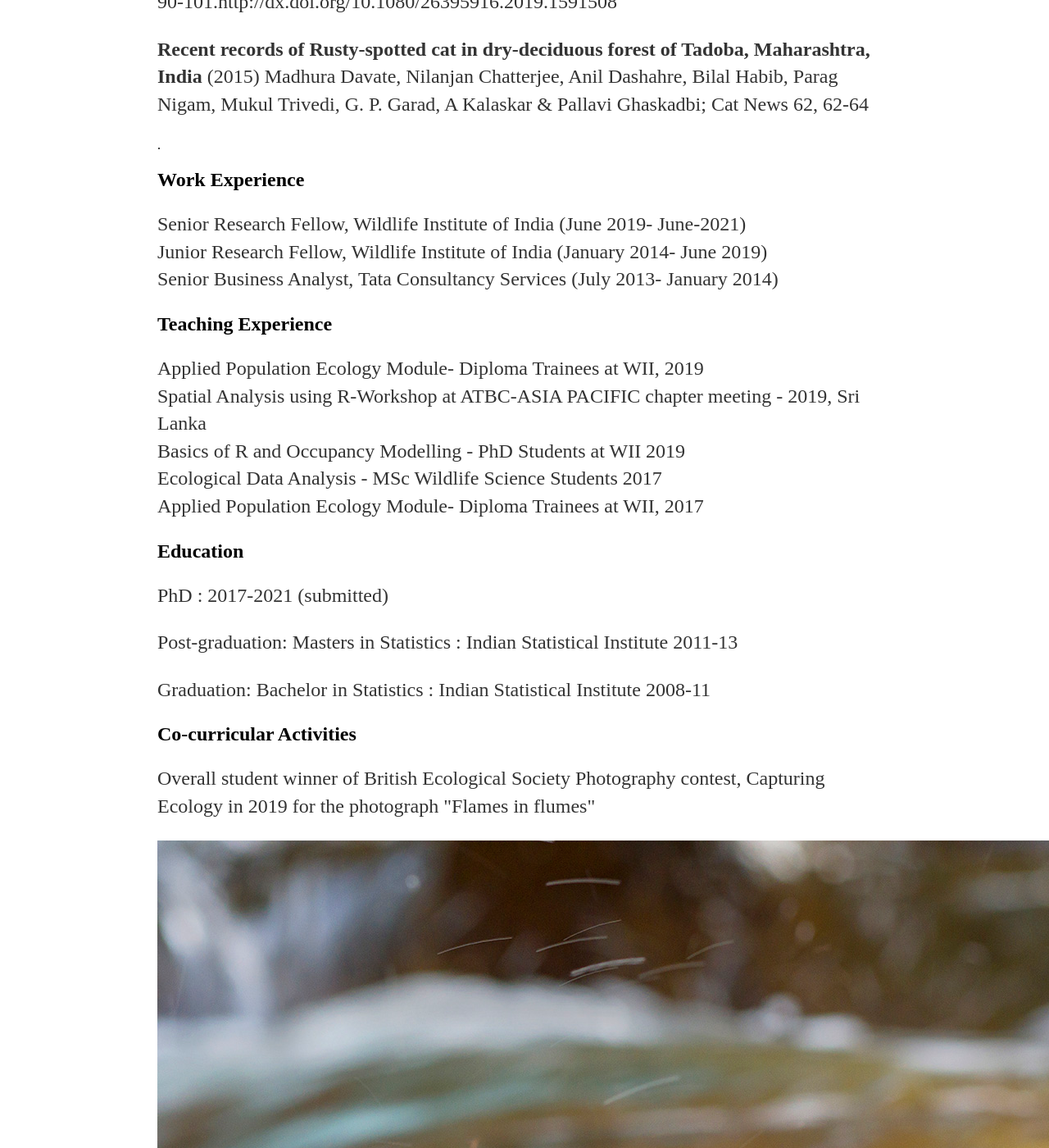
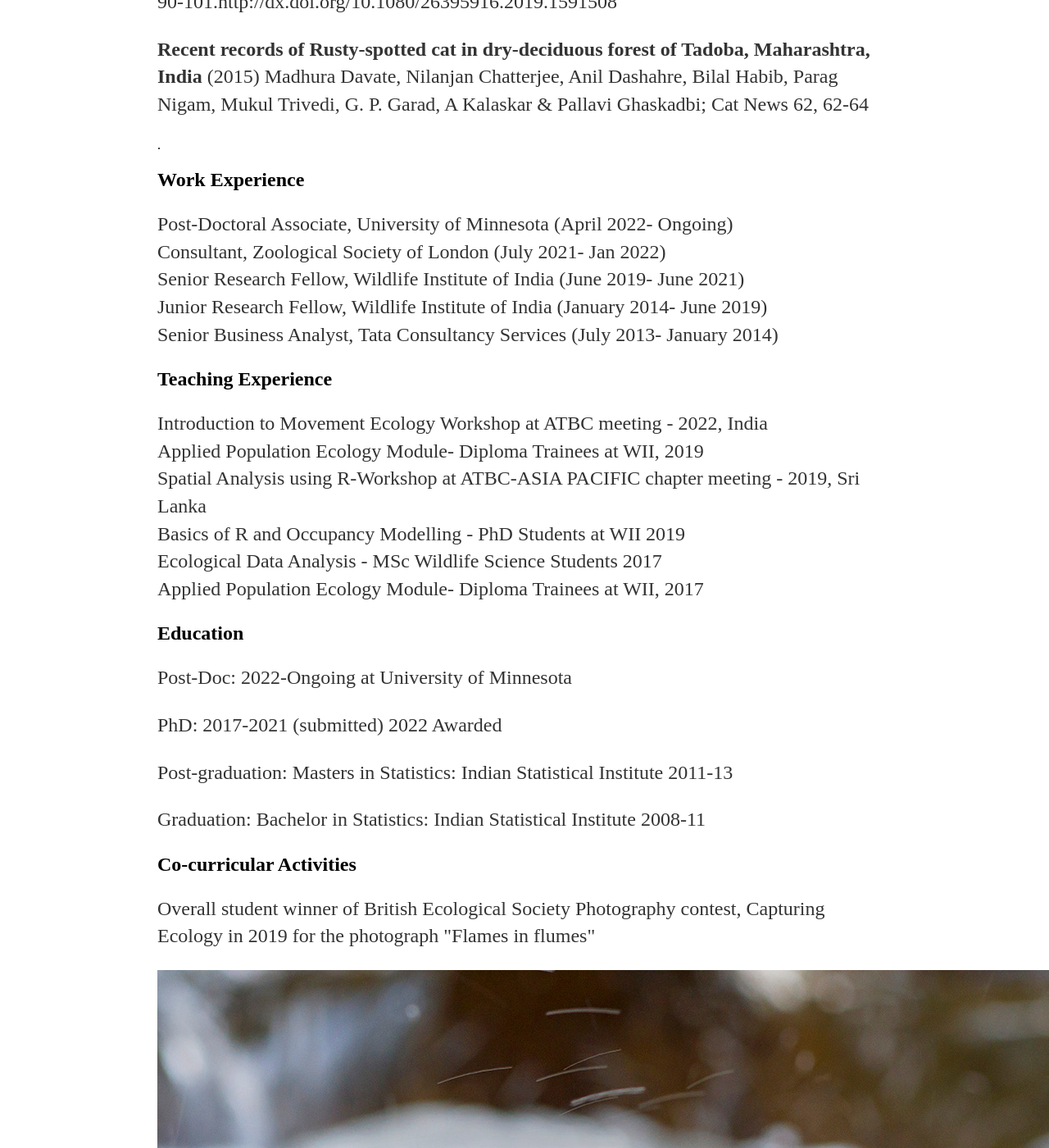
Before and after one commit to nilanjanchatterjee/nilanjanchatterjee.github.io, a Jekyll site: the page built from cv/index.html, in a window 1280 px wide and 1400 px high, scrolled down 2539 px. Shown: the whole window at 82% size. Built offline with Jekyll 4.4.1, drawn with Linux system fonts in a browser that asks for light colours.

Commit message:
Updated cv

```diff
--- a/cv/index.html
+++ b/cv/index.html
@@ -39,13 +39,17 @@ Maharashtra, India</strong> (2015) Madhura Davate, Nilanjan Chatterjee, Anil Das
 
           </a>.
                                        <h2>Work Experience</h2>
-                                        <p> Senior Research Fellow, Wildlife Institute of India (June 2019- June-2021) <br>
+                                        <p> Post-Doctoral Associate, University of Minnesota (April 2022- Ongoing) <br>
+					    Consultant, Zoological Society of London (July 2021- Jan 2022) <br>
+					    Senior Research Fellow, Wildlife Institute of India (June 2019- June 2021) <br>
 					    Junior Research Fellow, Wildlife Institute of India (January 2014- June 2019) <br>
 					    Senior Business Analyst, Tata Consultancy Services (July 2013- January 2014)
 						</p>
 
                                        <h2>Teaching Experience</h2>
-                                         <p> Applied Population Ecology Module- Diploma Trainees at WII, 2019 <br>
+                                         <p>
+					     Introduction to Movement Ecology Workshop at ATBC meeting - 2022, India <br>
+				             Applied Population Ecology Module- Diploma Trainees at WII, 2019 <br>
 				             Spatial Analysis using R-Workshop at ATBC-ASIA PACIFIC chapter meeting - 2019, Sri Lanka<br>
 					     Basics of R and Occupancy Modelling - PhD Students at WII 2019 <br>
 				             Ecological Data Analysis - MSc Wildlife Science Students 2017 <br>
@@ -53,9 +57,10 @@ Maharashtra, India</strong> (2015) Madhura Davate, Nilanjan Chatterjee, Anil Das
 						 </p>
 
 					<h2> Education </h2>
-					<p>PhD : 2017-2021 (submitted)</p>
-					<p> Post-graduation: Masters in Statistics : Indian Statistical Institute 2011-13</p>
-                                        <p> Graduation: Bachelor in Statistics : Indian Statistical Institute 2008-11</p>
+		                        <p>Post-Doc: 2022-Ongoing at University of Minnesota
+					<p>PhD: 2017-2021 (submitted) 2022 Awarded</p>
+					<p> Post-graduation: Masters in Statistics: Indian Statistical Institute 2011-13</p>
+                                        <p> Graduation: Bachelor in Statistics: Indian Statistical Institute 2008-11</p>
 
 						<h2>Co-curricular Activities</h2>
 						<p>Overall student winner of British Ecological Society Photography contest, Capturing Ecology in 2019 for the photograph "Flames in flumes" <br></p>
```
